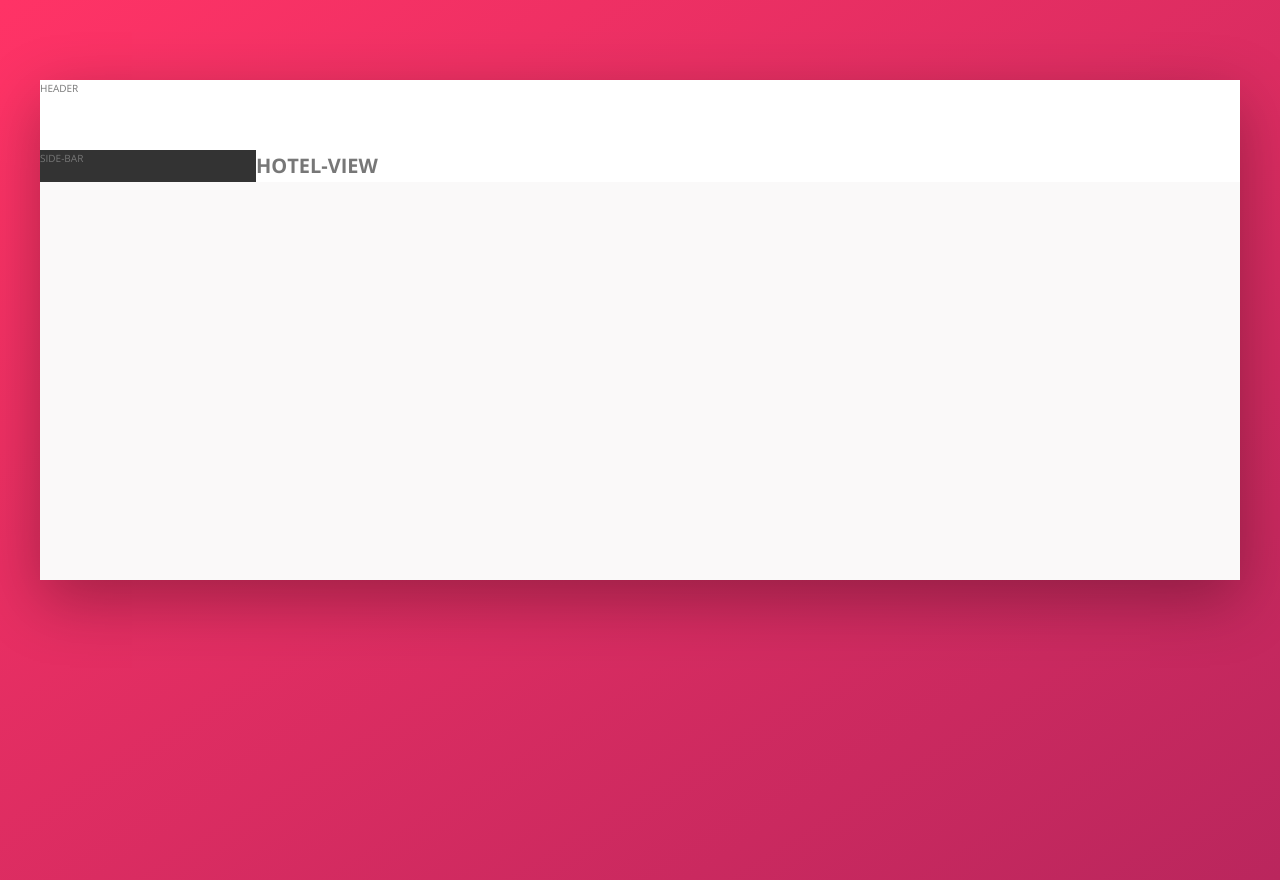
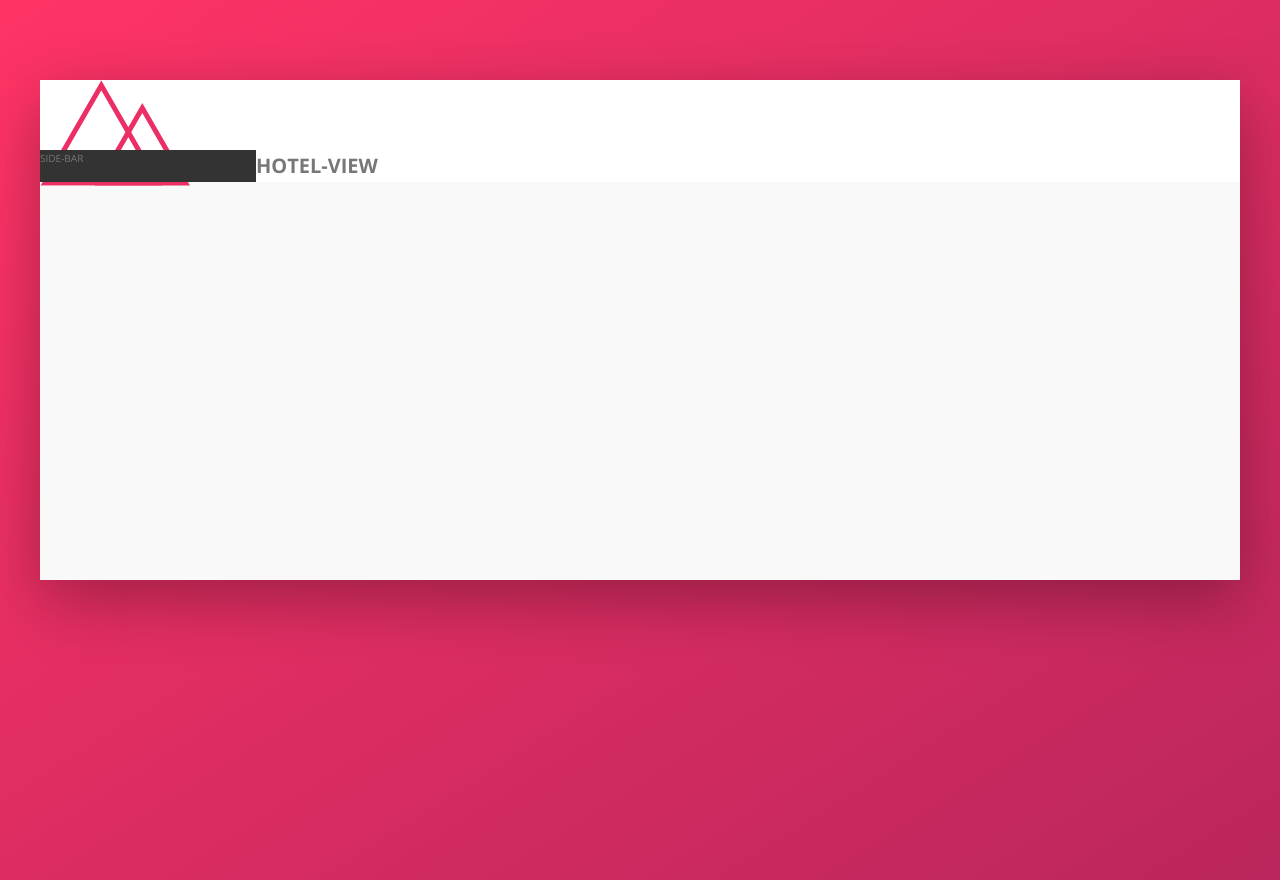
Before and after one commit to dario-piotrowicz/VueJS3-CSS_demo_Trillo_website_miniproject, a Vue app: page / in a window 1280 px wide. Built offline with nearby package versions, Linux system fonts and the light colour scheme.

Commit message:
adding the logo image in the header component

```diff
--- a/src/components/Header.vue
+++ b/src/components/Header.vue
@@ -1,6 +1,6 @@
 <template>
   <header class="header">
-    HEADER
+    <img src="../assets/img/logo.png" alt="trillo logo" class="logo" />
   </header>
 </template>
 
```
Also changed, not shown: src/assets/img/logo.png (added).
